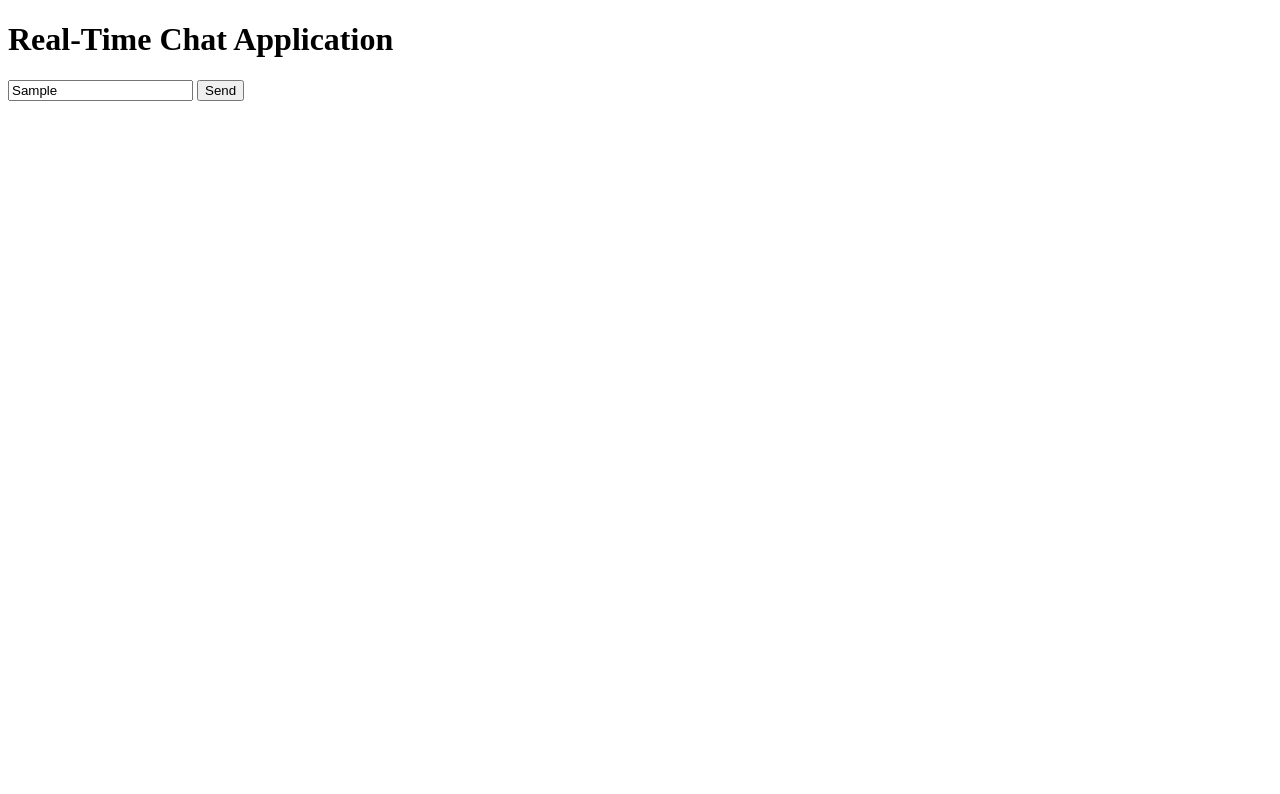
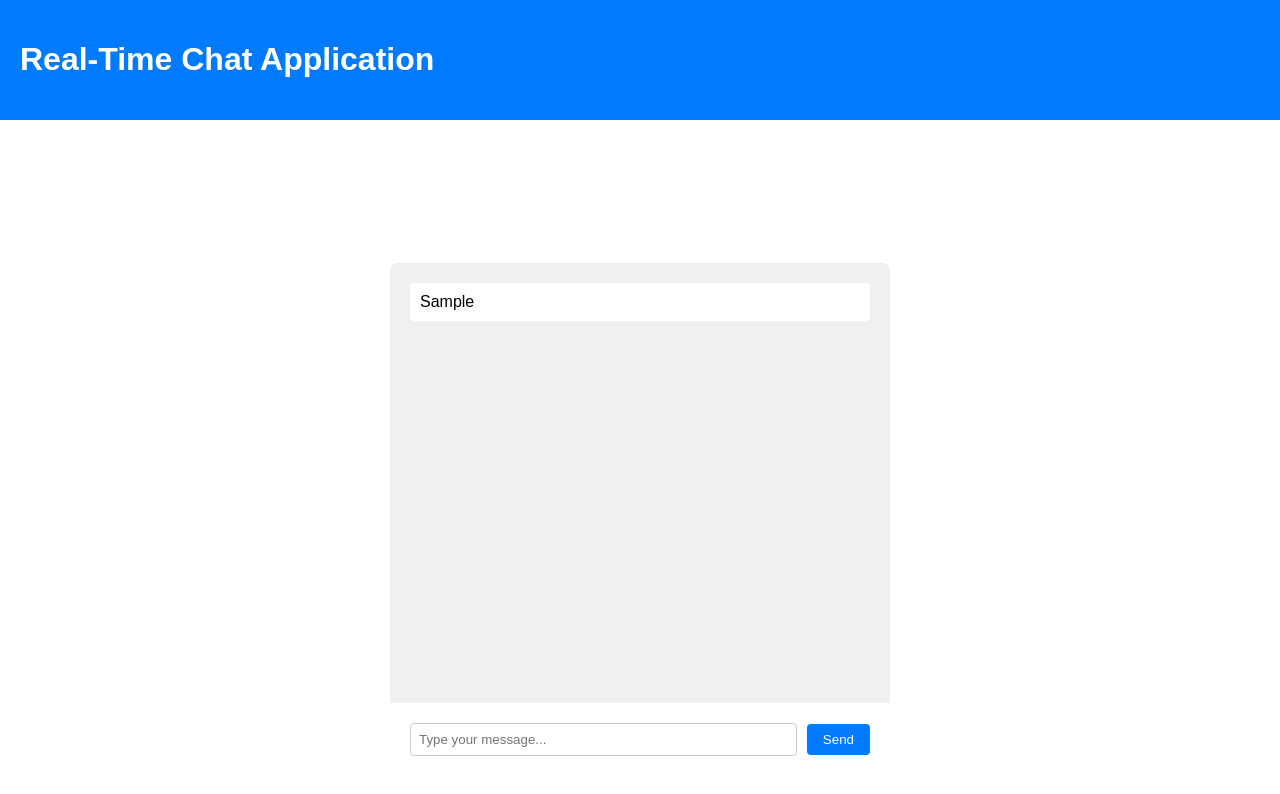
Before and after one commit to gurleen12911/Chat-Application, a website: page index.html in a window 1280 px wide. Both pictures are taken after typing "Sample" into the empty fields and a click on the button "Send". Drawn offline with Linux system fonts and the light colour scheme.

Commit message:
modified style

```diff
--- a/index.html
+++ b/index.html
@@ -1,13 +1,11 @@
 <!DOCTYPE html>
 <html lang="en">
-
 <head>
   <meta charset="UTF-8">
   <meta name="viewport" content="width=device-width, initial-scale=1.0">
-  <link rel="stylesheet" href="style.css">
+  <link rel="stylesheet" href="styles.css">
   <title>Real-Time Chat Application</title>
 </head>
-
 <body>
   <header>
     <h1>Real-Time Chat Application</h1>
@@ -15,7 +13,7 @@
   <div class="container">
     <div class="chat-window">
       <div class="chat-area">
-        <div class="chat-messages">
+        <div class="chat-messages" id="chat-messages">
           <!-- Chat Messages -->
         </div>
       </div>
@@ -25,8 +23,6 @@
       </div>
     </div>
   </div>
-
-  <script data-two_delay_id="two_65982e7a4f722" data-two_delay_src="script.js"></script>
+  <script src="script.js"></script>
 </body>
-
 </html>
--- a/script.js
+++ b/script.js
@@ -1,8 +1,9 @@
-function sendMessage() {
+document.addEventListener('DOMContentLoaded', function() {
+  function sendMessage() {
     const messageInput = document.getElementById('message-input');
     const message = messageInput.value.trim();
     if (message !== '') {
-      const chatMessages = document.querySelector('.chat-messages');
+      const chatMessages = document.getElementById('chat-messages');
       const messageElement = document.createElement('div');
       messageElement.classList.add('message');
       messageElement.textContent = message;
@@ -19,3 +20,4 @@ function sendMessage() {
       sendMessage();
     }
   });
+});
```
Also changed, not shown: package.json (+10 -3 lines), styles.css (indentation only), 1 other file.
